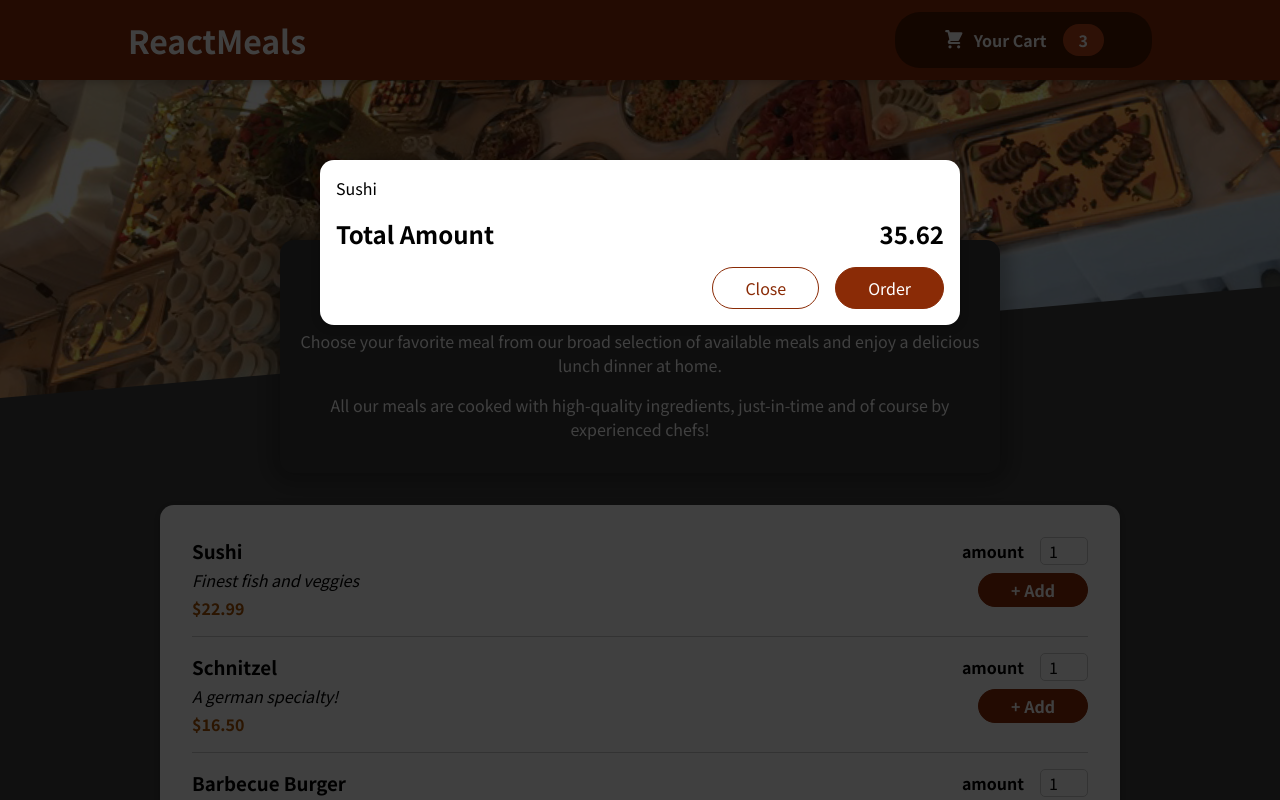
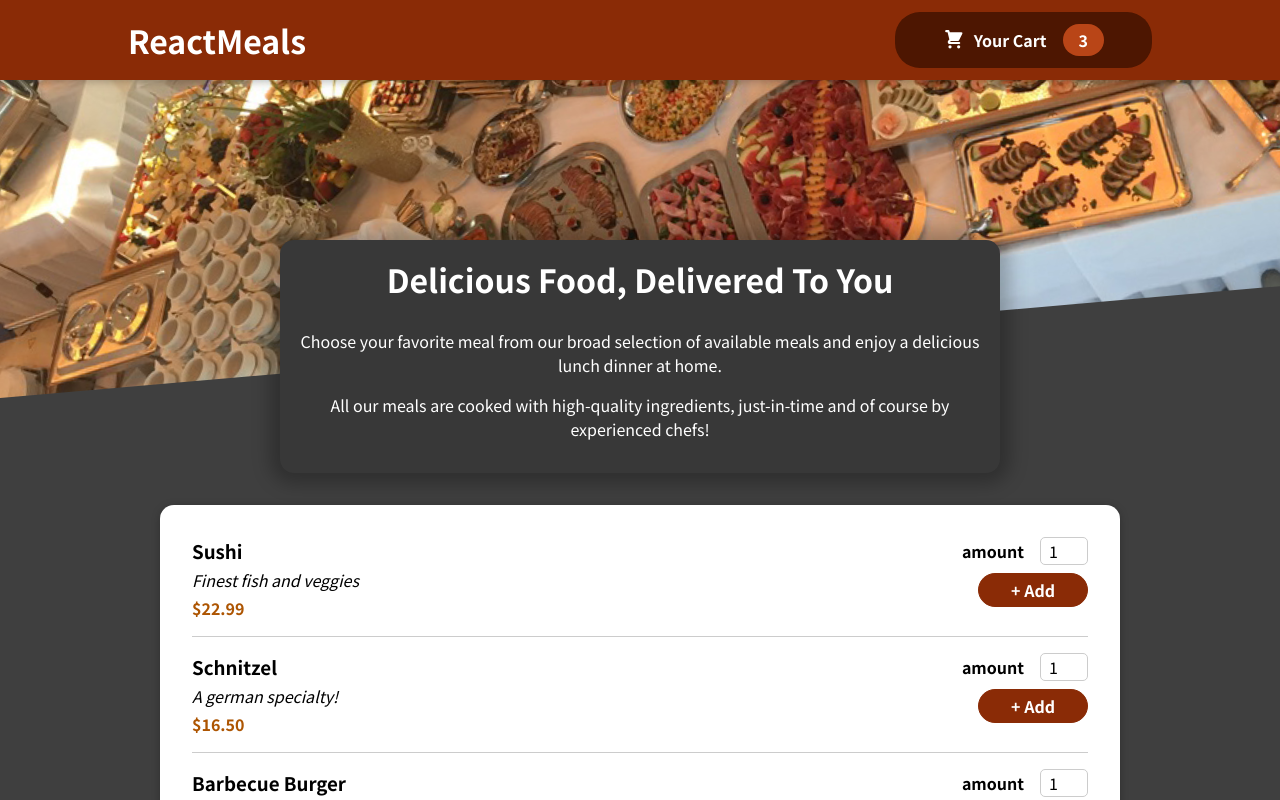
Before and after one commit to Vysint/React-Food-Order-App, a React (Create React App) app: page / in a window 1280 px wide. Shown: the top 800 px of the page. Built offline with nearby package versions, Linux system fonts and the light colour scheme.

Commit message:
Added state Management for the Cart and Modal display

```diff
--- a/src/App.js
+++ b/src/App.js
@@ -1,13 +1,21 @@
-import { Fragment } from "react";
+import { Fragment, useState } from "react";
 import Cart from "./components/Cart/Cart";
 import Header from "./components/Layout/Header";
 import Meals from "./components/Meals/Meals";
 
 function App() {
+  const [cartIsShown, setCartIsShown] = useState(false);
+
+  const showCartHandler = () => {
+    setCartIsShown(true);
+  }
+  const hideCartHandler = () => {
+    setCartIsShown(false);
+  }
   return (
     <Fragment>
-      <Cart/>
-      <Header/>
+      { cartIsShown && <Cart onClose = {hideCartHandler}/>}
+      <Header onShowCart = {showCartHandler}/>
       <main>
         <Meals/>
       </main>
--- a/src/components/Cart/Cart.js
+++ b/src/components/Cart/Cart.js
@@ -17,14 +17,16 @@
     </ul>
   );
   return (
-    <Modal>
+    <Modal onClose={props.onClose}>
       {cartItems}
       <div className={classes.total}>
         <span>Total Amount</span>
         <span>35.62</span>
       </div>
       <div className={classes.actions}>
-        <button className={classes['button--alt']}>Close</button>
+        <button className={classes["button--alt"]} onClick={props.onClose}>
+          Close
+        </button>
         <button className={classes.button}>Order</button>
       </div>
     </Modal>
--- a/src/components/Layout/Header.js
+++ b/src/components/Layout/Header.js
@@ -8,7 +8,7 @@
     <Fragment>
       <header className={classes.header}>
         <h1>ReactMeals</h1>
-       <HeaderCartButton/>
+       <HeaderCartButton onClick = {props.onShowCart}/>
       </header>
       <div className={classes['main-image']}>
         <img src={mealsImage} alt="A table full of delicious  food"/>
--- a/src/components/Layout/HeaderCartButton.js
+++ b/src/components/Layout/HeaderCartButton.js
@@ -3,7 +3,7 @@
 
 const HeaderCartButton = (props) => {
   return (
-    <button className={classes.button}>
+    <button className={classes.button} onClick = {props.onClick}>
       <span>
         <CartIcon />
       </span>
--- a/src/components/UI/Modal.js
+++ b/src/components/UI/Modal.js
@@ -1,10 +1,10 @@
 import { Fragment } from "react";
-import  ReactDOM  from "react-dom";
+import ReactDOM from "react-dom";
 
 import classes from "./Modal.module.css";
 
 const Backdrop = (props) => {
-  return <div className={classes.backdrop} />;
+  return <div className={classes.backdrop} onClick={props.onClose} />;
 };
 
 const ModalOverlay = (props) => {
@@ -20,7 +20,10 @@
 const Modal = (props) => {
   return (
     <Fragment>
-      {ReactDOM.createPortal(<Backdrop />, portalElement)}
+      {ReactDOM.createPortal(
+        <Backdrop onClose={props.onClose} />,
+        portalElement
+      )}
       {ReactDOM.createPortal(
         <ModalOverlay>{props.children}</ModalOverlay>,
         portalElement
```
Also changed, not shown: 1 other file (tests, documents, lock files or other folders).
